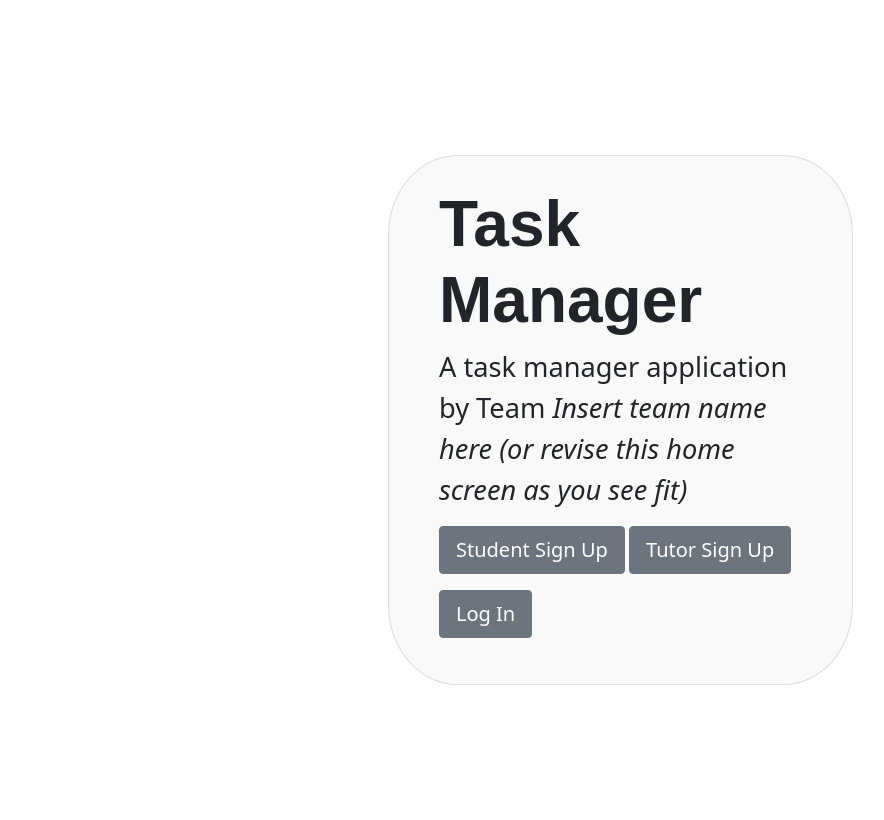
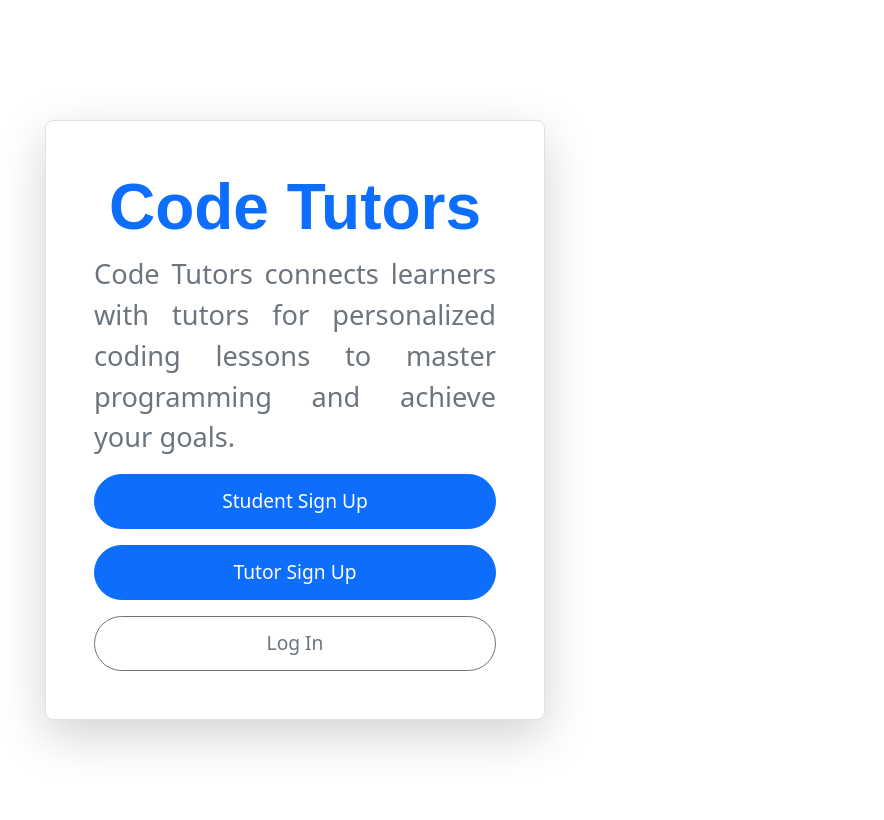
Before and after one commit to Noufabdalm/Narwhal, a Django app: template tutorials/templates/home.html in a window 1280 px wide. Shown: the whole page, without its empty margins (345-1229 px from the left). Run offline with Django 3.2, Linux system fonts and the light colour scheme; the template is opened without the code that fills it, so the values that code supplies are empty; some libraries are stand-ins or nearby versions.

Commit message:
Improved functionality and corrected any mistakes

```diff
--- a/static/custom.css
+++ b/static/custom.css
@@ -208,3 +208,68 @@ ul li {
     padding-left: 15px;
   }
 }
+
+/* Card Styling */
+.card {
+  background-color: #ffffff;
+  border: 1px solid #dee2e6;
+  border-radius: 30px;
+  box-shadow: 0 4px 8px rgba(0, 0, 0, 0.1);
+  padding: 2rem;
+}
+
+/* Cover Heading */
+.cover-heading {
+  font-family: 'Arial', sans-serif;
+  font-weight: bold;
+  font-size: 2.5rem;
+  color: #0d6efd;
+}
+
+/* Cover Text */
+.cover-text {
+  font-size: 1.1rem;
+  color: #6c757d;
+  text-align: justify !important;
+}
+
+/* Buttons */
+.btn-lg {
+  font-size: 1.2rem;
+  padding: 12px 20px;
+  border-radius: 50px;
+}
+
+.btn-primary {
+  background-color: #0d6efd;
+  border-color: #0d6efd;
+  color: #fff;
+}
+
+.btn-primary:hover {
+  background-color: #0056b3;
+  border-color: #0056b3;
+}
+
+.btn-outline-secondary {
+  border-color: #6c757d;
+  color: #6c757d;
+}
+
+.btn-outline-secondary:hover {
+  background-color: #6c757d;
+  color: #fff;
+}
+
+/* Center Content */
+.container {
+  display: flex;
+  justify-content: center;
+  align-items: center;
+  min-height: 100vh;
+}
+
+.d-grid {
+  display: grid;
+  gap: 15px;
+}
--- a/tutorials/templates/admin_dashboard.html
+++ b/tutorials/templates/admin_dashboard.html
@@ -62,7 +62,7 @@ Admin Dashboard
             <div class="p-4 bg-light border rounded">
                 <h5 class="fw-bold text-dark">Invoices</h5>
                 <p><strong>{{ unpaid_invoices }}</strong> invoices </p>
-                <a href="#" class="btn btn-outline-secondary btn-sm">View Invoices</a>
+                <a href="{% url 'admin_invoice_view' %}" class="btn btn-outline-secondary btn-sm">View Invoices</a>
             </div>
         </div>
     </div>
--- a/tutorials/templates/cancellation_request.html
+++ b/tutorials/templates/cancellation_request.html
@@ -3,7 +3,7 @@
 
 <h1 class="d-flex justify-content-between align-items-center">
   Request Lesson Cancellation
-  <a href="{% url 'admin_dashboard' %}" class="btn btn-primary">Back to Dashboard</a>
+  <a href="{% url 'dashboard' %}" class="btn btn-primary">Back to Dashboard</a>
 </h1>
 
 <form method="post" action="{% url 'cancellation_request' %}">
--- a/tutorials/templates/home.html
+++ b/tutorials/templates/home.html
@@ -1,26 +1,16 @@
 {% extends 'base.html' %}
 {% block body %}
-  <div class="container vh-100">
-    <div class="row h-100">
-      <div class="col-12 my-auto">
-        <div class="card cover-card offset-sm-2 offset-md-4 offset-lg-7">
-          <h1 class="cover-heading">Task Manager</h1>
-          <p class="cover-text">A task manager application by Team <i>Insert team name here (or revise this home screen as you see fit)</i></p>
-          <p>
-            <a href='{% url 'sign_up' %}' class="btn btn-lg btn-secondary">
-              Student Sign up
-            </a>
-            <a href='{% url 'tutor_sign_up' %}' class="btn btn-lg btn-secondary">
-              Tutor Sign up
-            </a>
-          </p>
-          <p>
-            <a href='{% url 'log_in' %}' class="btn btn-lg btn-secondary">
-              Log in
-            </a>
-          </p>
-        </div>
-      </div>
+<div class="container vh-100 d-flex align-items-center justify-content-center">
+  <div class="card p-5 shadow-lg rounded text-center" style="max-width: 500px; width: 100%;">
+    <h1 class="cover-heading">Code Tutors</h1>
+    <p class="cover-text">
+      Code Tutors connects learners with tutors for personalized coding lessons to master programming and achieve your goals.
+    </p>
+    <div class="d-grid gap-3">
+      <a href="{% url 'sign_up' %}" class="btn btn-lg btn-primary">Student Sign Up</a>
+      <a href="{% url 'tutor_sign_up' %}" class="btn btn-lg btn-primary">Tutor Sign Up</a>
+      <a href="{% url 'log_in' %}" class="btn btn-lg btn-outline-secondary">Log In</a>
     </div>
   </div>
+</div>
 {% endblock %}
--- a/tutorials/templates/lesson_requests.html
+++ b/tutorials/templates/lesson_requests.html
@@ -3,8 +3,8 @@
 {% block content %}
 
   <h1 class="d-flex justify-content-between align-items-center">
-    Request Lesson Cancellation
-    <a href="{% url 'admin_dashboard' %}" class="btn btn-primary">Back to Dashboard</a>
+    Request New Lesson
+    <a href="{% url 'student_dashboard' %}" class="btn btn-primary">Back to Dashboard</a>
   </h1>
 
   <form method="post">
--- a/tutorials/templates/partials/navbar.html
+++ b/tutorials/templates/partials/navbar.html
@@ -1,7 +1,7 @@
 <nav class="navbar navbar-expand-lg navbar-dark bg-dark mb-3">
   <div class="container">
     <a class="navbar-brand" href="{% url 'dashboard' %}">
-      Task Manager
+      Code Tutors
     </a>
     <button class="navbar-toggler" type="button" data-bs-toggle="collapse" data-bs-target="#navbarSupportedContent" aria-controls="navbarSupportedContent" aria-expanded="false" aria-label="Toggle navigation">
       <span class="navbar-toggler-icon"></span>
--- a/tutorials/templates/student_payment_history.html
+++ b/tutorials/templates/student_payment_history.html
@@ -4,7 +4,7 @@
 <div class="container mt-5">
     <h1 class="mb-4 d-flex justify-content-between align-items-center">
         Payment History
-        <a href="{% url 'dashboard' %}" class="btn btn-primary">Back to Dashboard</a>
+        <a href="{% url 'student_dashboard' %}" class="btn btn-primary">Back to Dashboard</a>
     </h1>
 
     <!-- Filter Form -->
--- a/tutorials/templates/tutor_dashboard.html
+++ b/tutorials/templates/tutor_dashboard.html
@@ -54,8 +54,8 @@ Tutor Dashboard
         <!-- Cancel Session Request -->
         <div class="col-md-6">
             <div class="p-4 bg-light border rounded">
-                <h5 class="fw-bold text-dark">Cancel Session Request</h5>
-                <a href="{% url 'cancellation_request' %}" class="btn btn-outline-danger btn-sm">Cancel Session</a>
+                <h5 class="fw-bold text-dark">Cancel Lesson Request</h5>
+                <a href="{% url 'cancellation_request' %}" class="btn btn-outline-danger btn-sm">Cancel Lesson Request</a>
             </div>
         </div>
     </div>
--- a/tutorials/views.py
+++ b/tutorials/views.py
@@ -177,7 +177,7 @@ def tutor_dashboard(request):
     }
     return render(request, 'tutor_dashboard.html', context)
 
-@staff_member_required
+@login_required
 def admin_invoice_view(request):
     """
     View for admin to view and filter invoices by status and student.
```
Also changed, not shown: tutorials/templates/admin_invoice_view.html (+79 -19 lines), tutorials/templates/student_dashboard.html (+0 -7 lines), tutorials/tests/views/test_admin_invoice_view.py (+8 -8 lines).
